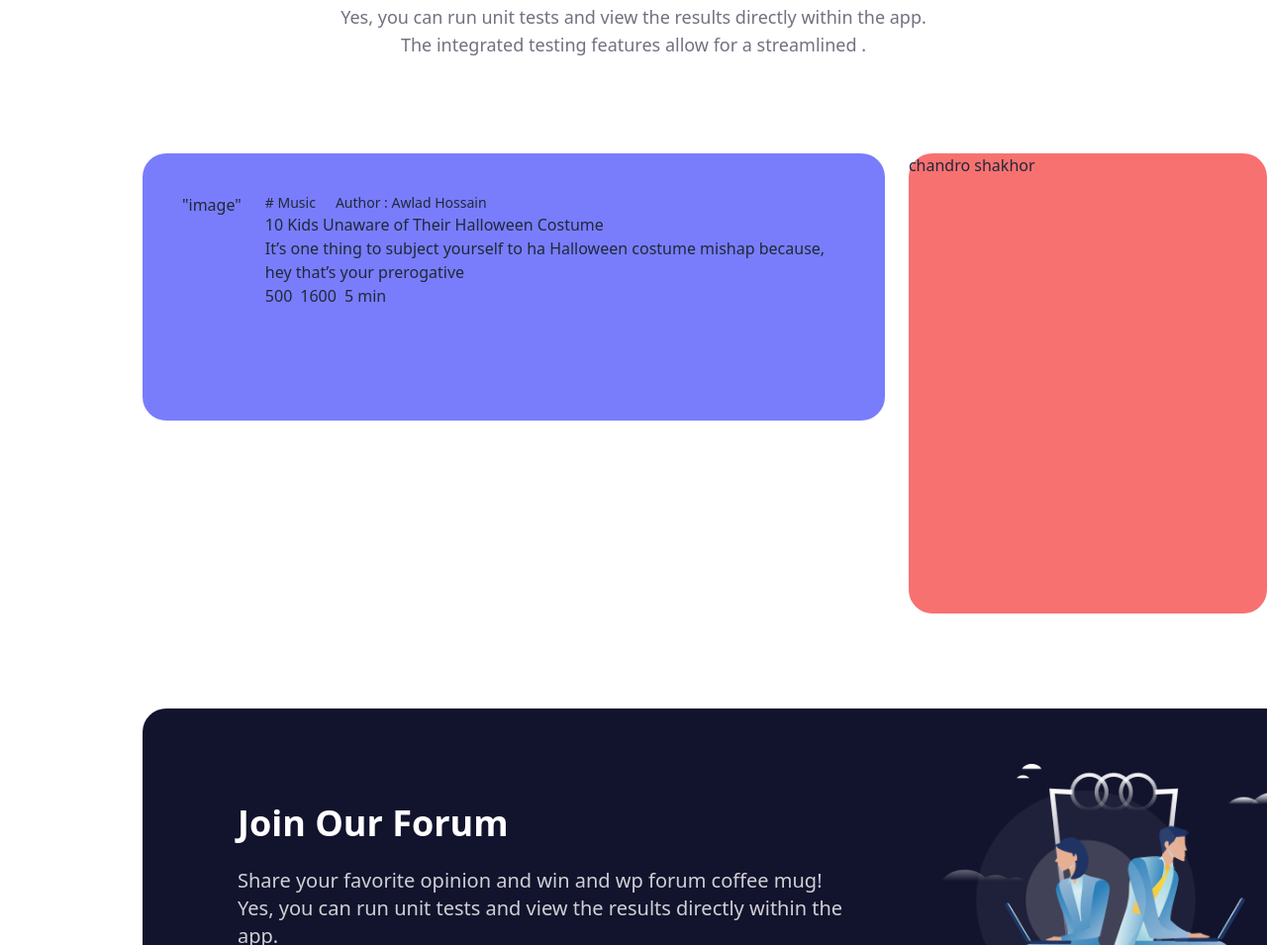
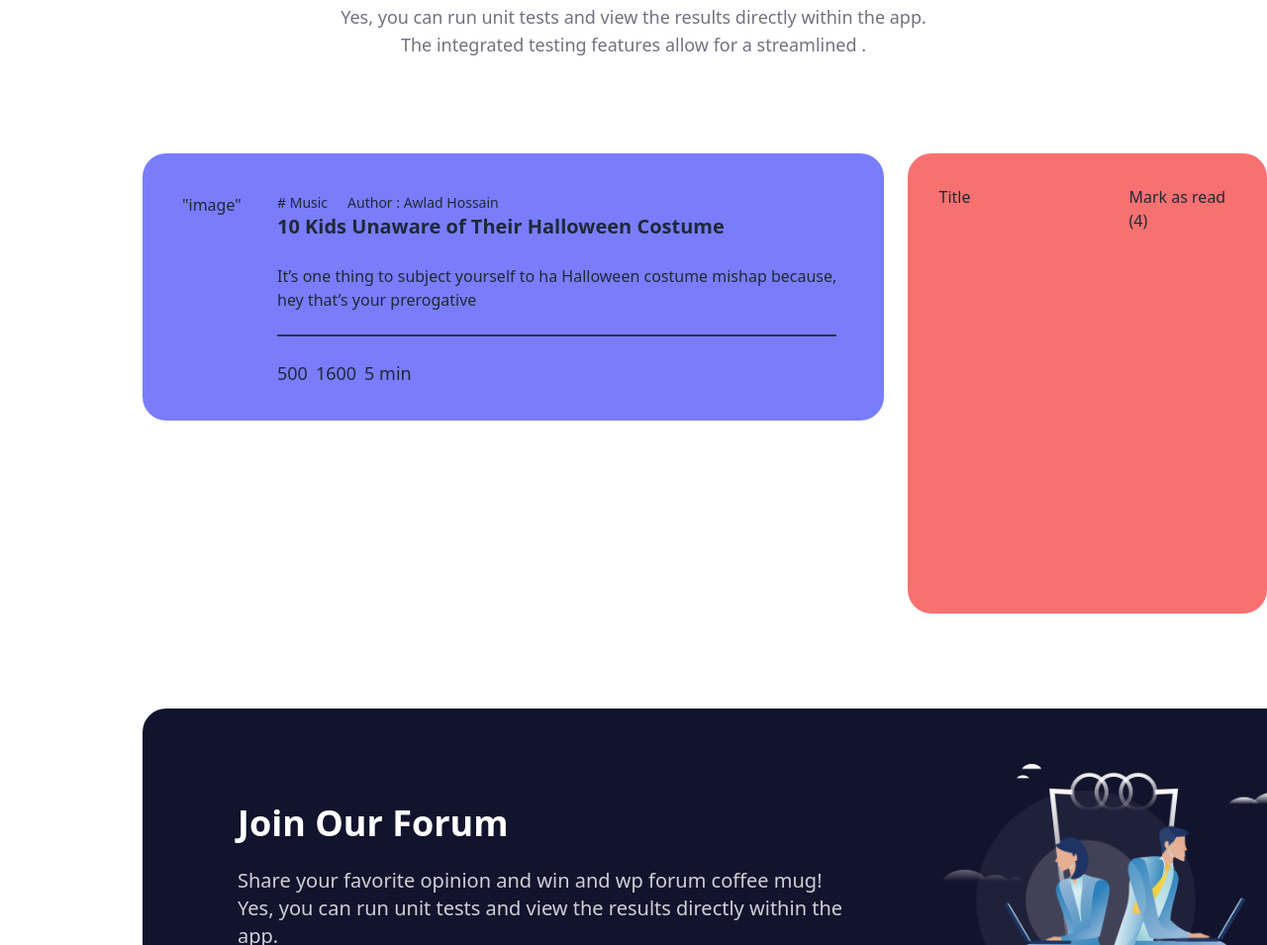
Before and after one commit to chandro4D/retro-forum-06, a plain HTML site: page index.html in a window 1280 px wide. Shown: the part 835-1790 px from the top of the page at 99% size. Drawn offline with nearby package versions, Linux system fonts and the light colour scheme.

```diff
--- a/index.html
+++ b/index.html
@@ -129,11 +129,15 @@
               </div>
             </div>
             <div>
-              <h1>10 Kids Unaware of Their Halloween Costume</h1>
-              <p>It’s one thing to subject yourself to ha Halloween costume mishap because, hey that’s your prerogative</p>
+              <h1 class="text-xl font-bold">10 Kids Unaware of Their Halloween Costume</h1>
+              <br>
+              <p class="text-base font-normal">It’s one thing to subject yourself to ha Halloween costume mishap because, <br> hey that’s your prerogative</p>
             </div>
-            <div class="flex">
-              <div class="mr-2">
+
+            <div class="divider divider-neutral"></div>
+
+            <div class="flex text-lg font-normal">
+              <div class="mr-2 ">
                 <h1>500</h1>
               </div>
               <div>
@@ -153,8 +157,19 @@
 
 
 
-        <div class="w-[374px] h-[465px] bg-red-400 rounded-3xl">
-          <h1>chandro shakhor</h1>
+        <div class="w-[374px] h-[465px] bg-red-400 rounded-3xl p-8 ">
+          <div class="flex">
+            <div class="mr-[160px]">
+              <h1>Title</h1>
+            </div>
+            <div>
+              <h1>Mark as read (4)</h1>
+            </div>
+          </div>
+
+          <div>
+
+          </div>
         </div>
       </section>
 
```
